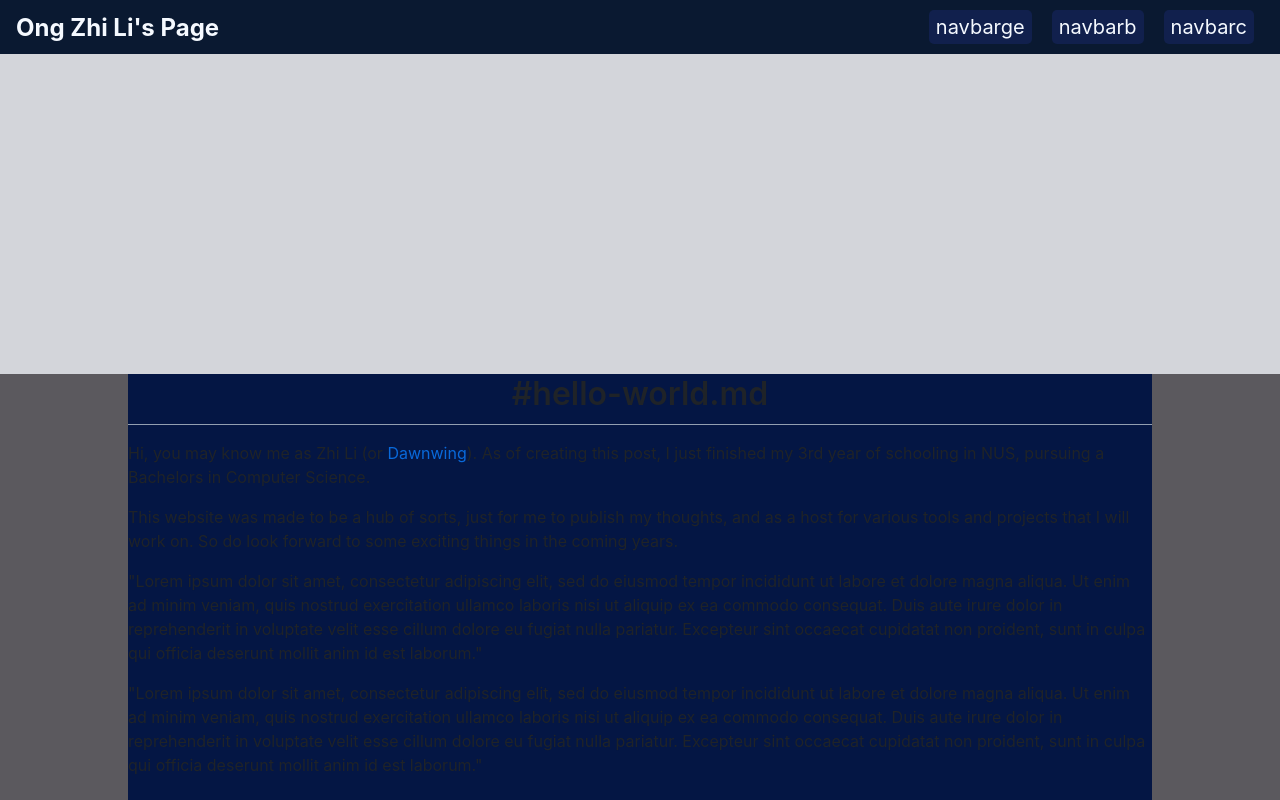
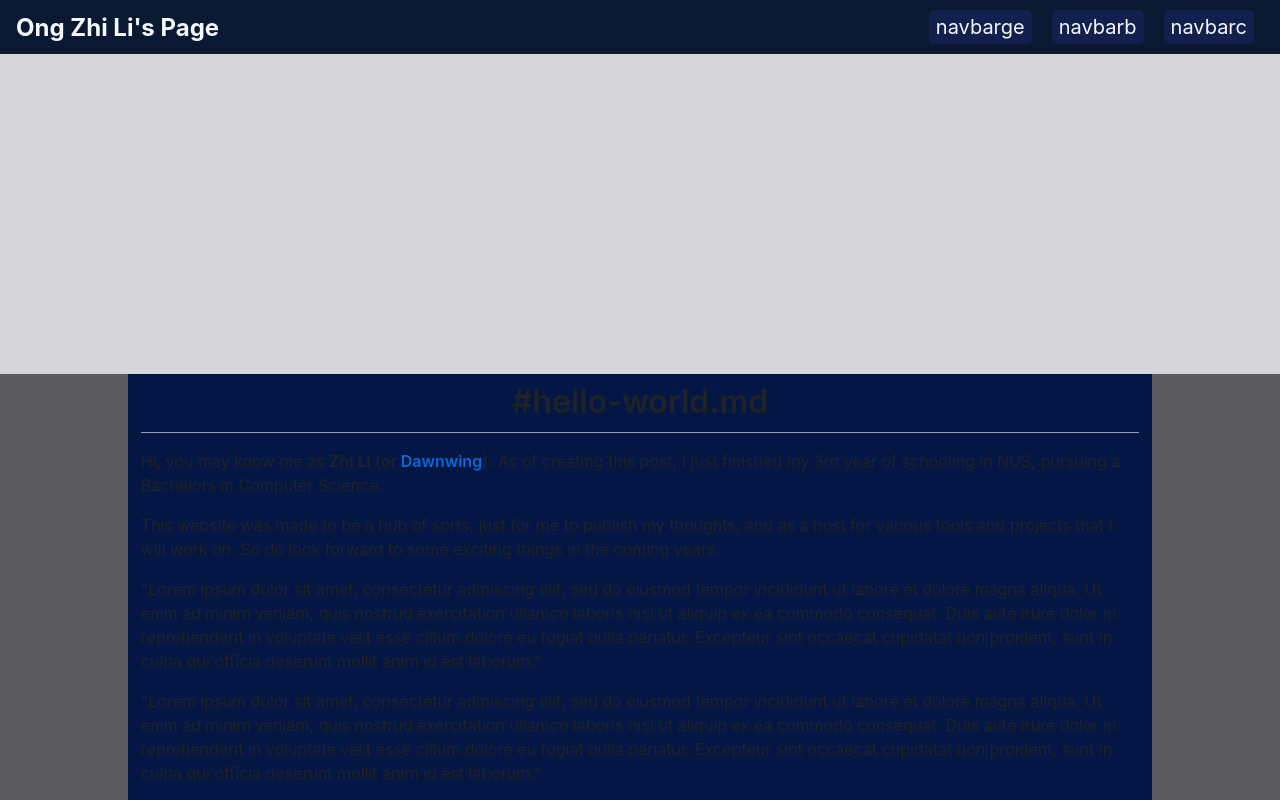
Before and after one commit to ongzhili/codespaces-react, a React (Vite) app: page / in a window 1280 px wide. Shown: the top 800 px of the page. Built offline with nearby package versions, Linux system fonts and the light colour scheme.

Commit message:
Setup routing

```diff
--- a/package.json
+++ b/package.json
@@ -12,6 +12,7 @@
     "react-bootstrap": "^2.10.10",
     "react-dom": "^18.2.0",
     "react-markdown": "^10.1.0",
+    "react-router-dom": "^7.6.3",
     "web-vitals": "^3.1.0"
   },
   "overrides": {
--- a/src/App.jsx
+++ b/src/App.jsx
@@ -2,14 +2,21 @@ import './App.css';
 import Navbar from './components/navbar.jsx'
 import BGContainer from './components/background';
 import MainContent from './components/maincontent';
+import { BrowserRouter as Router, Routes, Route } from 'react-router-dom';
 
 function App() {
   return (
-    <div className="App">
-      <Navbar />
-      <BGContainer />
-      <MainContent></MainContent>
-    </div>
+    <Router>
+      <div className="App">
+        <Navbar />
+        <BGContainer />
+        <Routes>
+          <Route path="/" element={<MainContent />} />
+          {/* Add more routes here, e.g.: */}
+          {/* <Route path="/about" element={<About />} /> */}
+        </Routes>
+      </div>
+    </Router>
   );
 }
 
--- a/src/components/maincontent.css
+++ b/src/components/maincontent.css
@@ -5,6 +5,13 @@
     min-height: 100vh;
     margin: 0 auto;
     width: 80%
+}
+
+.MainContent > .mdContainer{
+    padding-left: 1vw;
+    padding-right: 1vw;
+    padding-top: 1vh;
+    padding-bottom: 1vh;
 }
 
 .markdown-body {
--- a/src/components/maincontent.jsx
+++ b/src/components/maincontent.jsx
@@ -14,7 +14,7 @@ export default function MainContent() {
 
     return (
         <div className="MainContent">
-            <div className="markdown-body">
+            <div className="mdContainer markdown-body">
             <ReactMarkdown>{markdown}</ReactMarkdown>
             </div>
         </div>
--- a/src/components/navbar.css
+++ b/src/components/navbar.css
@@ -8,6 +8,7 @@
   font-weight: bold;
   margin-right: 16px;
   user-select: none;
+  text-decoration: none;
 }
 
 .Navbar {
--- a/src/components/navbar.jsx
+++ b/src/components/navbar.jsx
@@ -9,7 +9,7 @@ export default function Navbar() {
     return (
         <>
             <div className="Navbar">
-                <span className="navbar-title">Ong Zhi Li's Page</span>
+                <a className="navbar-title" href="/">Ong Zhi Li's Page</a>
                 <div className="spacer" />
                 <div className="hamburger" onClick={handleHamburgerClick}>
                     <span />
--- a/src/content/articles/welcomepage.md
+++ b/src/content/articles/welcomepage.md
@@ -1,6 +1,6 @@
 # #hello-world.md
 
-Hi, you may know me as Zhi Li (or [Dawnwing](https://osu.ppy.sh/users/5144534)). As of creating this post, I just finished my 3rd year of schooling in NUS, pursuing a Bachelors in Computer Science.
+Hi, you may know me as **Zhi Li (or [Dawnwing](https://osu.ppy.sh/users/5144534)).** As of creating this post, I just finished my 3rd year of schooling in NUS, pursuing a Bachelors in Computer Science.
 
 This website was made to be a hub of sorts, just for me to publish my thoughts, and as a host for various tools and projects that I will work on. So do look forward to some exciting things in the coming years.
 
```
Also changed, not shown: 1 other file (tests, documents, lock files or other folders).
